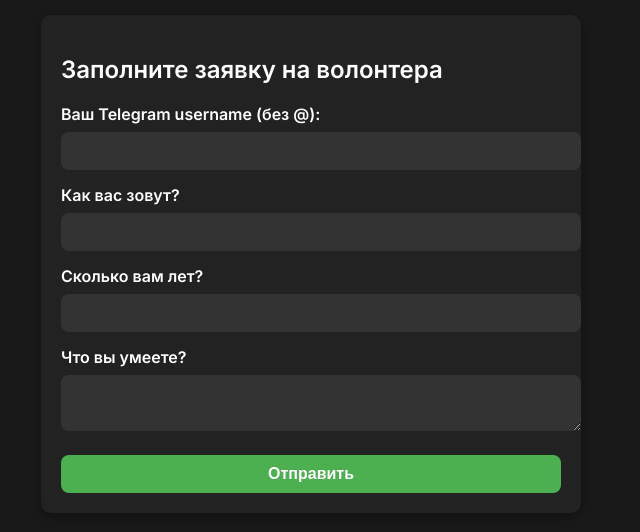
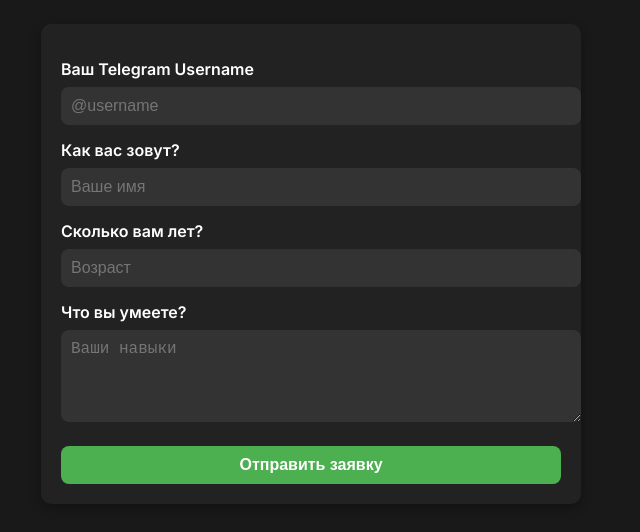
Before and after one commit to TGTitanium/volunteer, a plain HTML site: page index.html in a window 1280 px wide. Shown: the part 136-668 px from the top of the page, without its empty margins (329-969 px from the left). Drawn offline with Linux system fonts and the light colour scheme.

Commit message:
Update index.html

```diff
--- a/index.html
+++ b/index.html
@@ -49,7 +49,6 @@
             color: white;
             cursor: pointer;
             font-weight: 600;
-            transition: background-color 0.3s ease;
             margin-top: 20px;
         }
         button:hover {
@@ -59,35 +58,24 @@
 </head>
 <body>
     <div class="form-container">
-        <h2>Заполните заявку на волонтера</h2>
-        <form id="volunteerForm">
-            <label for="username">Ваш Telegram username (без @):</label>
-            <input type="text" id="username" name="username" required>
+        <form action="https://getform.io/f/bqoonpvb" method="POST" redirect="https://tgtitanium.github.io/volunteer/thanks">
+            <label for="username">Ваш Telegram Username</label>
+            <input type="text" id="username" name="username" placeholder="@username" required>
 
             <label for="name">Как вас зовут?</label>
-            <input type="text" id="name" name="name" required>
+            <input type="text" id="name" name="name" placeholder="Ваше имя" required>
 
             <label for="age">Сколько вам лет?</label>
-            <input type="number" id="age" name="age" required>
+            <input type="number" id="age" name="age" placeholder="Возраст" required>
 
             <label for="skills">Что вы умеете?</label>
-            <textarea id="skills" name="skills" required></textarea>
+            <textarea id="skills" name="skills" placeholder="Ваши навыки" rows="4" required></textarea>
 
-            <button type="button" onclick="submitForm()">Отправить</button>
+            <!-- Honeypot для защиты от спама -->
+            <input type="hidden" name="_gotcha" style="display:none !important">
+
+            <button type="submit">Отправить заявку</button>
         </form>
     </div>
-
-    <script>
-        function submitForm() {
-            // Считываем значения из формы
-            const username = document.getElementById('username').value;
-            const name = document.getElementById('name').value;
-            const age = document.getElementById('age').value;
-            const skills = document.getElementById('skills').value;
-
-            // Перенаправляем на страницу благодарности
-            window.location.href = `https://tgtitanium.github.io/volunteer/thanks`;
-        }
-    </script>
 </body>
 </html>
```
